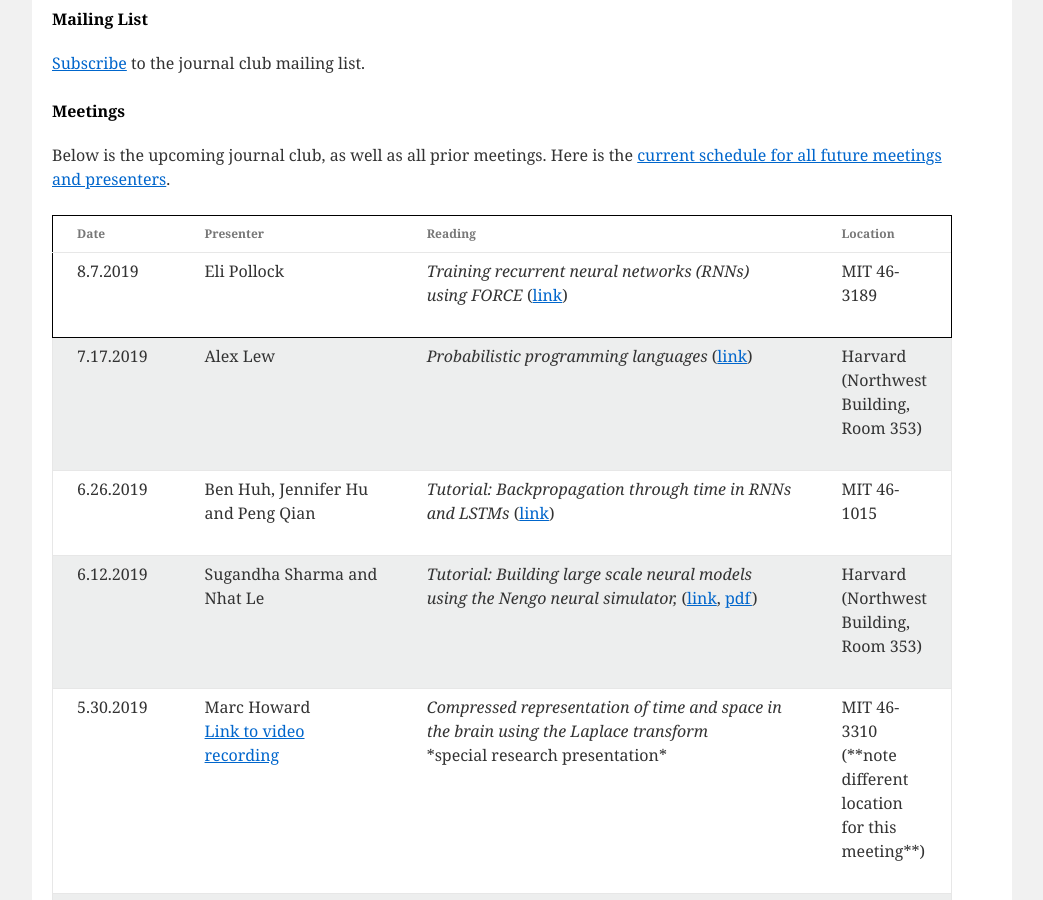
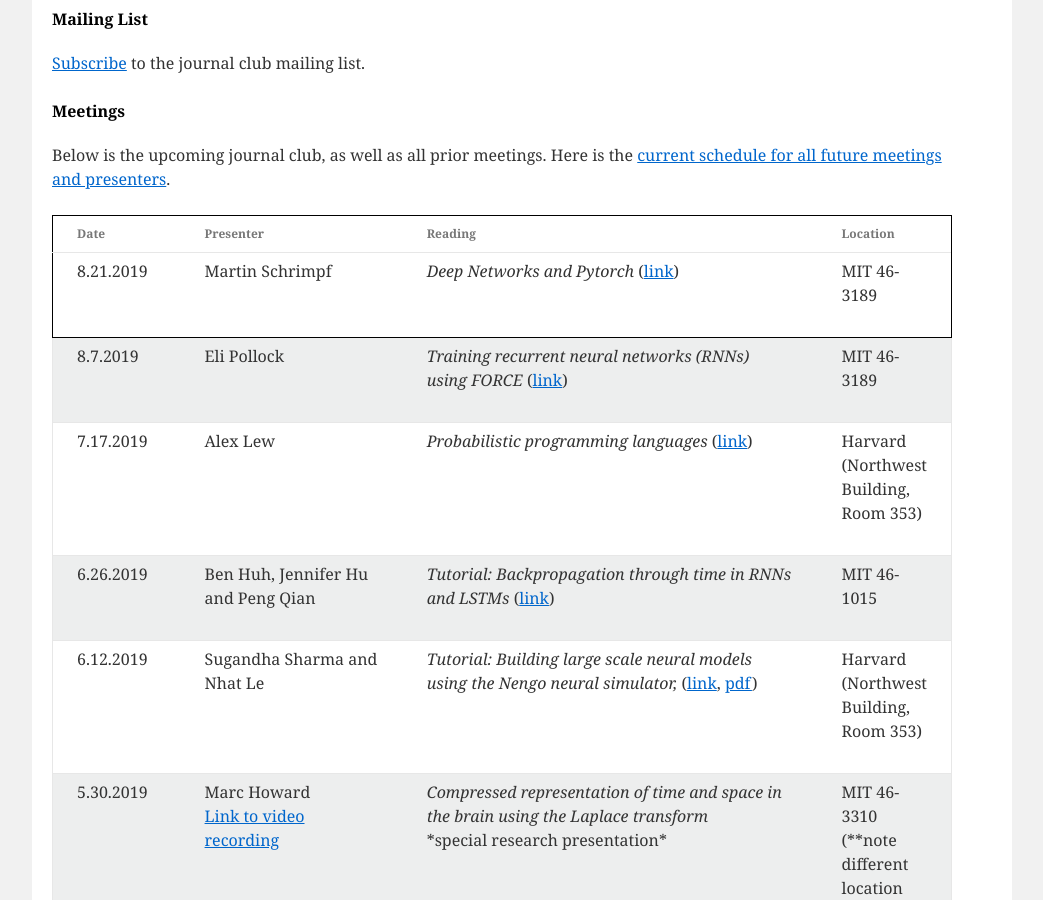
Before and after one commit to compneurojc/compneurojc.github.io, a Jekyll site: the page built from index.html, in a window 1280 px wide and 900 px high, scrolled down 631 px. Shown: the whole window, without its empty margins (118-1161 px from the left). Built offline with Jekyll 4.4.1, drawn with Linux system fonts in a browser that asks for light colours.

Commit message:
Update meeting_info.yml

```diff
--- a/_data/meeting_info.yml
+++ b/_data/meeting_info.yml
@@ -1,7 +1,15 @@
+- presenter: Martin Schrimpf
+  date: 8.21.2019
+  paper: "Deep Networks and Pytorch"
+  url: "https://github.com/mschrimpf/pytorch_tutorial"
+  pdf: "None"
+  authors: ""
+  location: "MIT 46-3189"
+
 - presenter: Eli Pollock
   date: 8.7.2019
   paper: "Training recurrent neural networks (RNNs) using FORCE "
-  url: "https://github.com/compneurojc/compneurojc.github.io/wiki/Tutorials#training-rnns-using-force"
+  url: "https://github.com/elipollock/fullforce_tutorial"
   pdf: "None"
   authors: ""
   location: "MIT 46-3189"
@@ -9,7 +17,7 @@
 - presenter: Alex Lew
   date: 7.17.2019
   paper: "Probabilistic programming languages"
-  url: "https://github.com/compneurojc/compneurojc.github.io/wiki/Tutorials#probabilistic-programming-languages"
+  url: "https://github.com/probcomp/gen-quickstart"
   pdf: "None"
   authors: ""
   location: "Harvard"
@@ -17,7 +25,7 @@
 - presenter: Ben Huh, Jennifer Hu and Peng Qian
   date: 6.26.2019
   paper: "Tutorial: Backpropagation through time in RNNs and LSTMs"
-  url: "https://github.com/compneurojc/compneurojc.github.io/wiki/Tutorials#backpropagation-through-time-in-recurrent-neural-networks-vanilla-rnns--lstms"
+  url: "https://github.com/compneurojc/compneurojc.github.io/wiki/Tutorials#june-26-2019-by-ben-huh-jennifer-hu-and-peng-qian"
   pdf: "None"
   authors: ""
   location: "MIT 46-1015"
```
